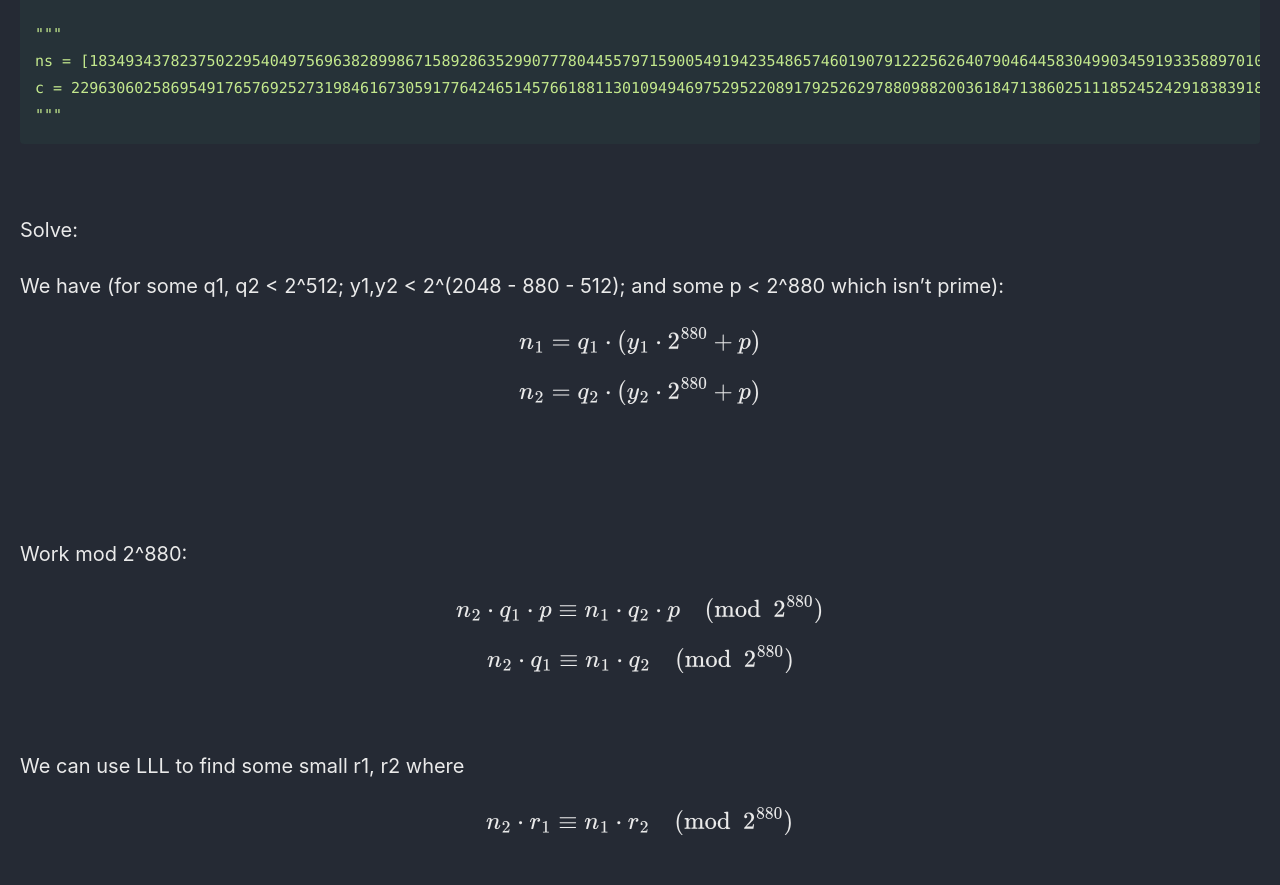
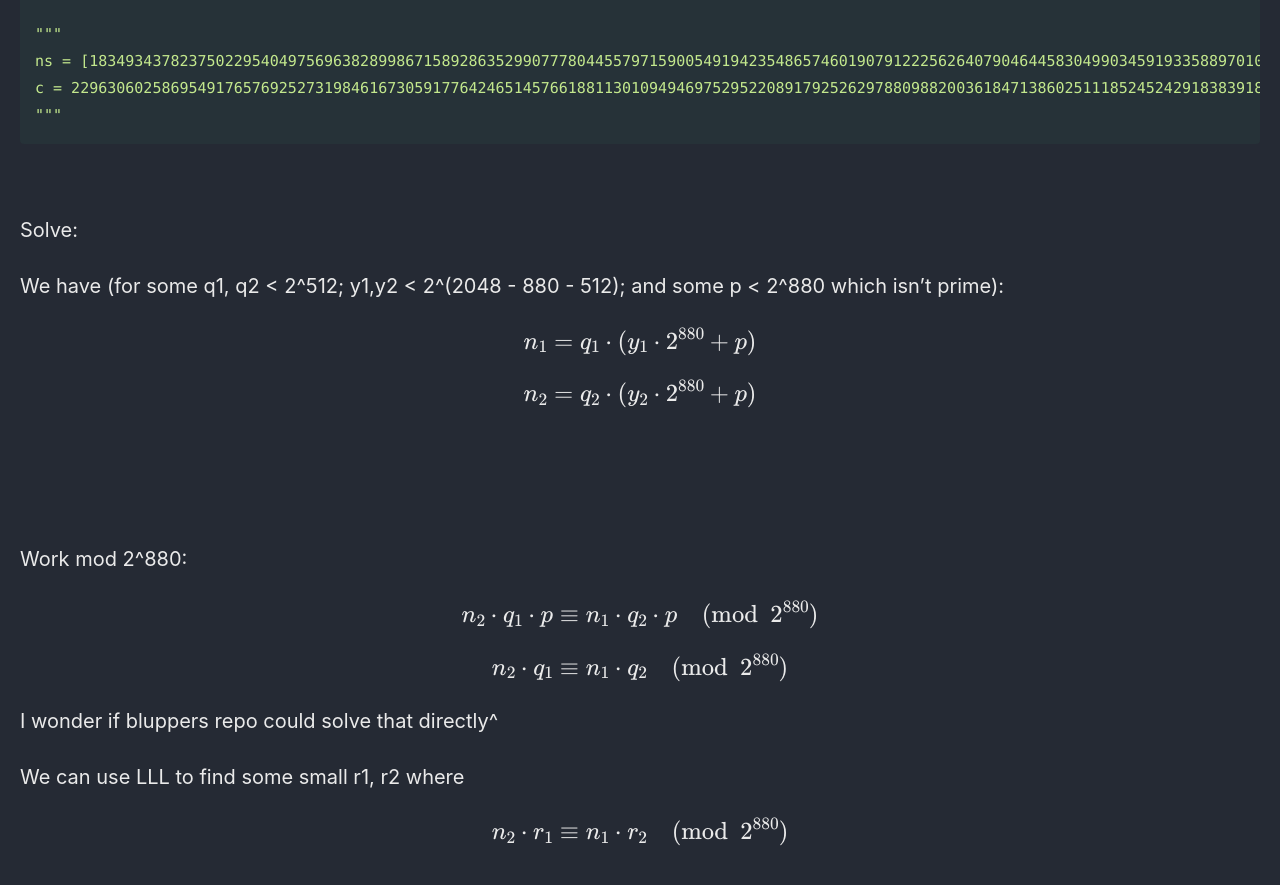
Before and after one commit to Connor-McCartney/Connor-McCartney.github.io, a Jekyll site: the page built from _pages/cryptography/small-roots/LowEntropy-HCMUSCTF2025.md, in a window 1280 px wide and 900 px high, scrolled down 1147 px. Shown: the top 885 px of the window. Built offline with Jekyll 4.4.1, drawn with Linux system fonts in a browser that asks for light colours; cached includes are drawn as plain includes.

Commit message:
Update LowEntropy-HCMUSCTF2025.md

```diff
--- a/_pages/cryptography/small-roots/LowEntropy-HCMUSCTF2025.md
+++ b/_pages/cryptography/small-roots/LowEntropy-HCMUSCTF2025.md
@@ -70,6 +70,7 @@ $$n_2 \cdot q_1 \cdot p \equiv n_1 \cdot q_2 \cdot p \pmod{2^{880}}$$
 $$n_2 \cdot q_1 \equiv n_1 \cdot q_2 \pmod{2^{880}}$$
 
 
+I wonder if bluppers repo could solve that directly^
 <br>
 
 
```
